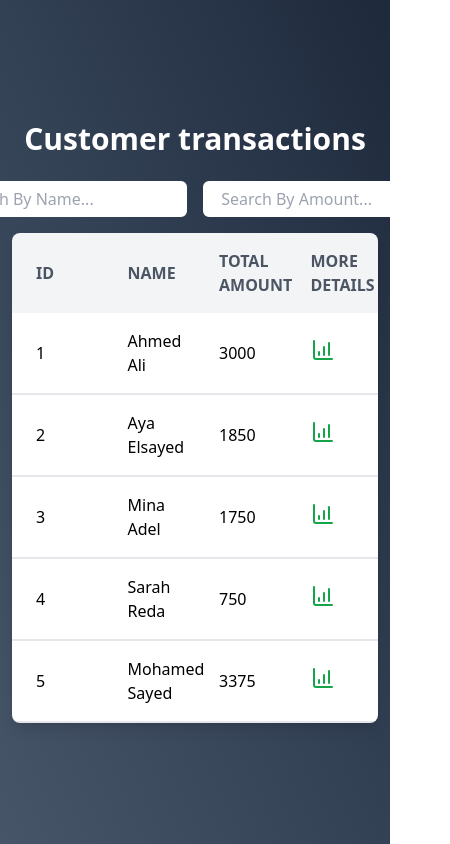
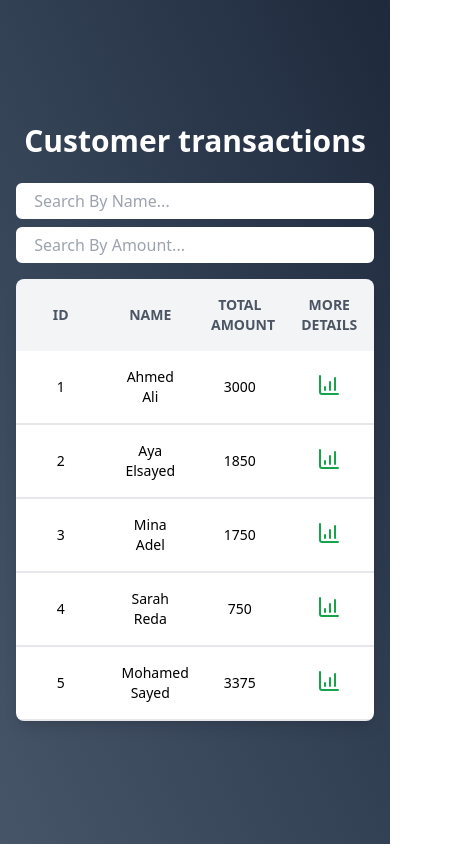
Before and after one commit to mohamedsaeid1998/Route-Task, a React (Vite) app: page / in a window 390 px wide. Shown: the whole page, 450 px wide, since content can reach past the window. Built offline with nearby package versions, Linux system fonts and the light colour scheme; data requests are answered from the project's data file.

Commit message:
Fix responsive

```diff
--- a/src/Components/Table/Table.tsx
+++ b/src/Components/Table/Table.tsx
@@ -85,16 +85,16 @@ const Table = () => {
           Customer transactions
         </h1>
 
-        <div className="flex justify-between space-x-4 [&_input]:flex [&_input]:flex-col [&_input]:sm:flex-row [&_input]:items-center [&_input]:mt-2 [&_input]:py-1 [&_input]:pl-3 [&_input]:border-2 [&_input]:border-white [&_input]:rounded-md [&_input]:outline-none">
+        <div className="flex flex-col md:flex-row justify-center px-4 space-x-0 w-full md:space-x-4 [&_input]:mt-2 [&_input]:py-1 [&_input]:pl-3 [&_input]:border-2 [&_input]:border-white [&_input]:rounded-md [&_input]:outline-none">
           <input className=" focus-within:border-green-500 focus-within: focus-within:ring-1 focus-within:ring-green-500"
             type="search" onChange={handleSearchByName} value={customerName} placeholder=" Search By Name..." />
           <input className=" focus-within:border-green-500 focus-within: focus-within:ring-1 focus-within:ring-green-500"
             type="number" onChange={handleSearchByAmount} value={customerAmount} placeholder=" Search By Amount..." />
         </div>
-        <div className="mx-3 overflow-hidden rounded-lg shadow-lg md:mx-4">
+        <div className=" overflow-hidden rounded-lg shadow-lg mx-4 ">
           <table className="w-full table-fixed">
             <thead>
-              <tr className="bg-gray-100 [&_th]:uppercase [&_th]:w-1/4 [&_th]:px-6 [&_th]:py-4 [&_th]:font-bold [&_th]:text-left [&_th]:text-gray-600">
+              <tr className="bg-gray-100  [&_th]:text-sm [&_th]:sm:text-lg [&_th]:uppercase [&_th]:w-1/4 [&_th]:px-4  [&_th]:py-4 [&_th]:font-bold [&_th]:text-center [&_th]:text-gray-600">
                 <th >Id </th>
                 <th >Name </th>
                 <th className="hidden" >transactions Count </th>
@@ -108,7 +108,7 @@ const Table = () => {
               <AnimatePresence initial={false} >
                 {filteredCustomers?.map(
                   ({ id, name, totalAmount, transactionsCount }: ICustomersDetails, index: number) => (
-                    <motion.tr key={id} className="[&_td]:px-6 [&_td]:py-4 [&_td]:border-b-2 [&_td]:border-gray-200"
+                    <motion.tr key={id} className="[&_td]:text-sm  [&_td]:sm:text-lg  [&_td]:px-4 [&_td]:py-4 [&_td]:border-b-2 [&_td]:text-center [&_td]:border-gray-200"
                       initial={{ opacity: 0 }}
                       animate={{ opacity: 1 }}
                       exit={{ opacity: 0 }}
--- a/src/Pages/Chart/Chart.tsx
+++ b/src/Pages/Chart/Chart.tsx
@@ -30,8 +30,8 @@ const Chart = () => {
 
   return <>
     <main className="h-screen  bg-gradient-to-tr from-slate-600 via-slate-700 to-slate-800 flex flex-col space-y-10 items-center justify-center">
-      <h2 className="text-3xl font-bold text-white md:text-4xl lg:text-5xl">
-        {state.name} Transactions
+      <h2 className="text-2xl font-bold text-white md:text-3xl lg:text-4xl">
+        {state?.name} Transactions
       </h2>
       <div className='  flex items-center justify-center w-full md:w-4/6 bg-white rounded-lg'>
         <ResponsiveContainer width="99%" height={400}>
```
